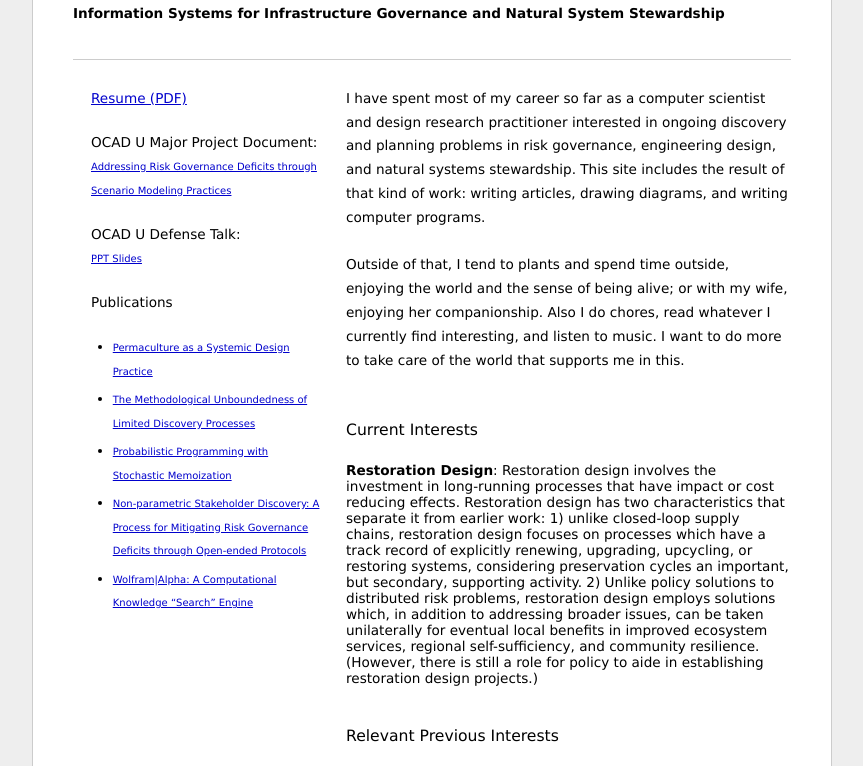
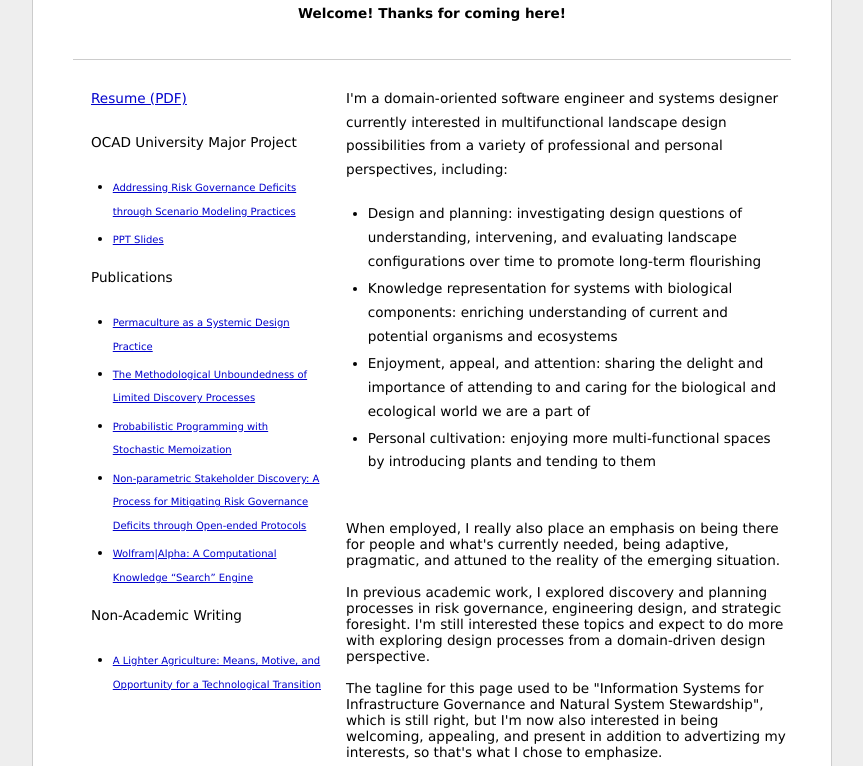
Before and after one commit to JohnBenjaminCassel/JohnBenjaminCassel.github.io, a plain HTML site: page index.html in a window 1280 px wide. Shown: the part 175-941 px from the top of the page, without its empty margins (208-1071 px from the left). Drawn offline with Linux system fonts and the light colour scheme.

Commit message:
Update resume with better Indigo position descriptions; edit webpage to be more current and welcoming

```diff
--- a/index.html
+++ b/index.html
@@ -209,8 +209,7 @@
       <div id="header">
         <div class="wrapper">
           <h1 id="page-title"><div id="g_title"><p style="text-align: center; clear: both;" class="separator"></p><p style="text-align: center; clear: both;" class="separator"></p><p style="text-align: center; clear: both;" class="separator"><a style="border: 0pt none ; background-color: rgb(255, 255, 255); margin-left: 1em; margin-right: 1em;" href="http://john.benjamin.cassel.googlepages.com/john_benjamin_cassel_shaded.PNG/john_benjamin_cassel_shaded-full;crop:0.01,0.12,0.96,0.88.jpg" imageanchor="1"><img src="./john_benjamin_cassel_shaded.PNG" style="border: 0pt none ;"></img></a></p></div></h1>
-          <div style="clear: both;"><b>
-Information Systems for Infrastructure Governance and Natural System Stewardship</b></div>
+          <div style="clear: both;text-align: center;"><b>Welcome!  Thanks for coming here!</b></div>
           <p class="description"></p><div id="g_description"><p style="text-align: right;"><br></p></div>
           <div style="clear: both;"></div>
         </div>
@@ -220,20 +219,23 @@ Information Systems for Infrastructure Governance and Natural System Stewardship
         <div class="wrapper">
           <div class="content-item"><div id="g_body"><p>
 
-I have spent most of my career so far as a computer scientist and design research practitioner interested in ongoing discovery and planning problems in risk governance, engineering design, and natural systems stewardship.  This site includes the result of that kind of work:  writing articles, drawing diagrams, and writing computer programs.
 
-<br><br>Outside of that, I tend to plants and spend time outside, enjoying the world and the sense of being alive; or with my wife, enjoying her companionship. Also I do chores, read whatever I currently find interesting, and listen to music. I want to do more to take care of the world that supports me in this.
+I'm a domain-oriented software engineer and systems designer currently interested in multifunctional landscape design possibilities from a variety of professional and personal perspectives, including:
+<ul>
+<li>Design and planning: investigating design questions of understanding, intervening, and evaluating landscape configurations over time to promote long-term flourishing</li>
+<li>Knowledge representation for systems with biological components: enriching understanding of current and potential organisms and ecosystems</li>
+<li>Enjoyment, appeal, and attention: sharing the delight and importance of attending to and caring for the biological and ecological world we are a part of</li>
+<li>Personal cultivation: enjoying more multi-functional spaces by introducing plants and tending to them</li>
+</ul>
+<br><br>
+When employed, I really also place an emphasis on being there for people and what's currently needed, being adaptive, pragmatic, and attuned to the reality of the emerging situation.
+<br><br>In previous academic work, I explored discovery and planning processes in risk governance, engineering design, and strategic foresight.  I'm still interested these topics and expect to do more with exploring design processes from a domain-driven design perspective.
+<br><br>
+The tagline for this page used to be "Information Systems for Infrastructure Governance and Natural System Stewardship", which is still right, but I'm now also interested in being welcoming, appealing, and present in addition to advertizing my interests, so that's what I chose to emphasize.
+<br><br>
+Outside of these interests, I enjoy reading, listening to music, podcasts, jogging, keeping up with friends, and just generally being here to enjoy life.
+<br><br>I can be reached on LinkedIn, Goodreads, Facebook, by email, and via other channels as appropriate.
 
-<br><br><h4>Current Interests</h4>
-
-<br><b>Restoration Design</b>:  Restoration design involves the investment in long-running processes that have impact or cost reducing effects.  Restoration design has two characteristics that separate it from earlier work:  1) unlike closed-loop supply chains, restoration design focuses on processes which have a track record of explicitly renewing, upgrading, upcycling, or restoring systems, considering preservation cycles an important, but secondary, supporting activity.  2) Unlike policy solutions to distributed risk problems, restoration design employs solutions which, in addition to addressing broader issues, can be taken unilaterally for eventual local benefits in improved ecosystem services, regional self-sufficiency, and community resilience.  (However, there is still a role for policy to aide in establishing restoration design projects.)
-
-<br><br><h4>Relevant Previous Interests</h4>
-
-
-<br><b>Causal Elicitation</b>:  How does even one appropriately elicit scenarios for governing risky situations with multiple stakeholders, when the participants potentially have all kinds of differences in their worldview and shaky grasps on the underlying facts? A related question is how does one represent and display the conflicting accounts emerging from the testimony of multiple stakeholders?  This project looks at non-parametric elicitation that looks to capture the causal networks people intuitively hold, and see if they can be used to elicit better predictions and more sensible strategies than merely asking about future outcomes.  This project includes my OCADU major project, as advised by <a href="http://designdialogues.com/">Peter Jones</a> with <a href="http://smarteconomy.typepad.com/">Walter Derzko</a>.
-
-<br><br><b>Design from the perspective of statistical processes</b>: How do you know when your understanding of potential causal factors is complete enough for engineering or policy? I think that design and ethnography practices teach us to look further than we otherwise might (to bias exploration) and that there is much to learn about how design works from a statistical perspective (similar to recent work in cognitive developmental psychology and the psychology of science). In particular, understanding how to take appropriate priors over non-parametric structures should lead to non-parametric engineering design methods.
 
 </p></div></div>
           <div style="clear: both;"></div>
@@ -245,8 +247,11 @@ I have spent most of my career so far as a computer scientist and design researc
           <div class="links">
             <div class="wrapper"><div id="g_sidebar">
 <p><a href="http://johnbenjamincassel.github.io/resume.pdf">Resume (PDF)</a></p>
-<p>OCAD U Major Project Document:  <br><a href="http://johnbenjamincassel.github.io/FinalProject.pdf"><font size="1">Addressing Risk Governance Deficits through Scenario Modeling Practices</font></a></p>
-<p>OCAD U Defense Talk:  <br><a href="http://johnbenjamincassel.github.io/SFIN_Final_Project.ppt"><font size="1">PPT Slides</font></a></p>
+<p>OCAD University Major Project</p>
+<ul>
+<li><a href="http://johnbenjamincassel.github.io/FinalProject.pdf"><font size="1">Addressing Risk Governance Deficits through Scenario Modeling Practices</font></a></li>
+<li><a href="http://johnbenjamincassel.github.io/SFIN_Final_Project.ppt"><font size="1">PPT Slides</font></a></li>
+</ul>
 <p>Publications</p>
 <ul>
 <li><a href="https://rd.springer.com/chapter/10.1007/978-4-431-55639-8_10"><font size="1">Permaculture as a Systemic Design Practice</font></a></li>
@@ -255,6 +260,13 @@ I have spent most of my career so far as a computer scientist and design researc
 <li><a href="http://www.igi-global.com/book/emerging-methods-predictive-analytics/84177"><font size="1">Non-parametric Stakeholder Discovery:  A Process for Mitigating Risk Governance Deficits through Open-ended Protocols</font></a></li>
 <li><a href="https://link.springer.com/chapter/10.1007/978-1-4939-6415-4_11?no-access=true"><font size="1">Wolfram|Alpha: A Computational Knowledge “Search” Engine</font></a></li>
 </ul>
+<p>Non-Academic Writing</p>
+<ul>
+  <li><font size="1"><a href="https://docs.google.com/document/d/1dhzmoTeD1Cgqzs8YlpSQfbC83pe44WGImFSN0F3CM6Q/edit?usp=sharing">A Lighter Agriculture: Means, Motive, and Opportunity for a Technological Transition</a>
+  </font></li>
+</ul>
+
+
 
 </div></div>
 
```
Also changed, not shown: 1 other file.
